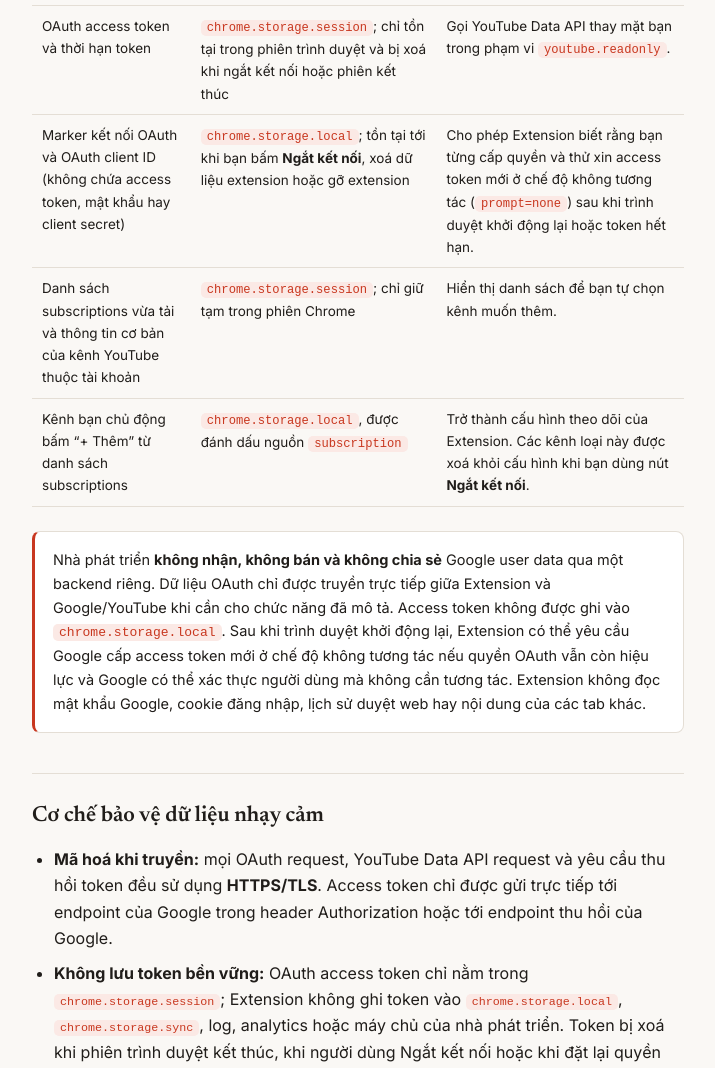
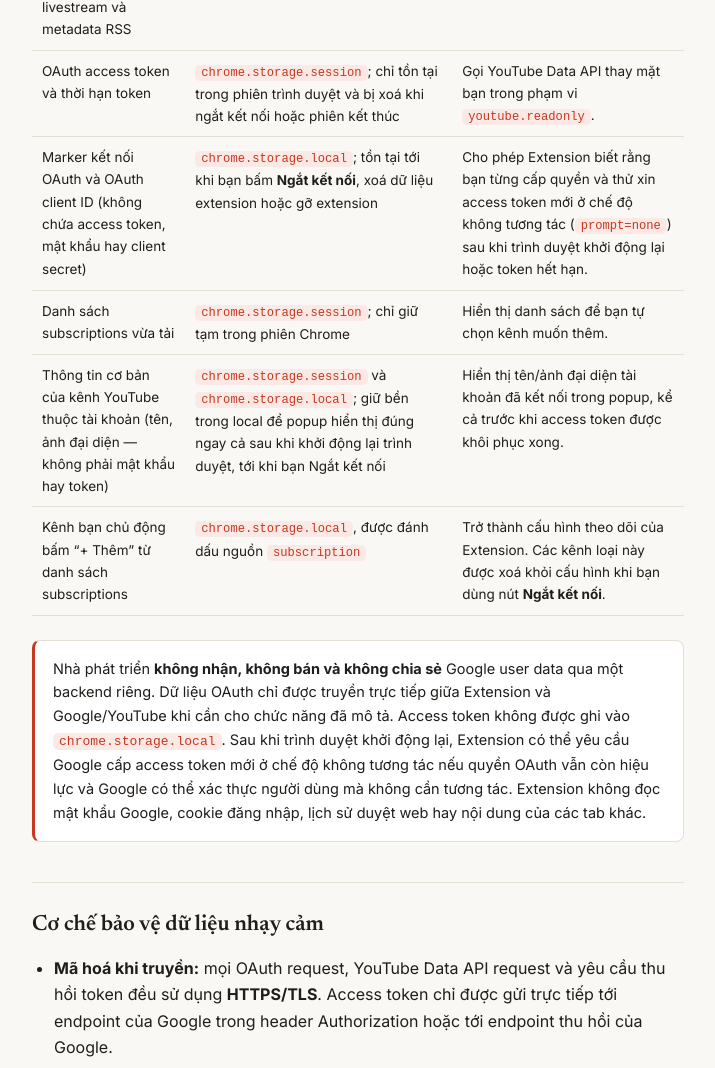
Before and after one commit to VanChuan1998/youtube-notify-extension, a browser extension: page web/privacy-policy.html in a window 1280 px wide. Shown: the part 1911-2979 px from the top of the page, without its empty margins (282-997 px from the left). Drawn offline with Linux system fonts and the light colour scheme.

Commit message:
feat: add CI workflow and privacy policy page

```diff
--- a/web/privacy-policy.html
+++ b/web/privacy-policy.html
@@ -276,9 +276,14 @@
         <td>Cho phép Extension biết rằng bạn từng cấp quyền và thử xin access token mới ở chế độ không tương tác (<code>prompt=none</code>) sau khi trình duyệt khởi động lại hoặc token hết hạn.</td>
       </tr>
       <tr>
-        <td>Danh sách subscriptions vừa tải và thông tin cơ bản của kênh YouTube thuộc tài khoản</td>
+        <td>Danh sách subscriptions vừa tải</td>
         <td><code>chrome.storage.session</code>; chỉ giữ tạm trong phiên Chrome</td>
         <td>Hiển thị danh sách để bạn tự chọn kênh muốn thêm.</td>
+      </tr>
+      <tr>
+        <td>Thông tin cơ bản của kênh YouTube thuộc tài khoản (tên, ảnh đại diện — không phải mật khẩu hay token)</td>
+        <td><code>chrome.storage.session</code> và <code>chrome.storage.local</code>; giữ bền trong local để popup hiển thị đúng ngay cả sau khi khởi động lại trình duyệt, tới khi bạn Ngắt kết nối</td>
+        <td>Hiển thị tên/ảnh đại diện tài khoản đã kết nối trong popup, kể cả trước khi access token được khôi phục xong.</td>
       </tr>
       <tr>
         <td>Kênh bạn chủ động bấm “+ Thêm” từ danh sách subscriptions</td>
@@ -352,7 +357,8 @@
       <tr><td>Your tracked-channel configuration, seen video IDs, pending livestream queue and RSS metadata</td><td><code>chrome.storage.local</code></td><td>Operate tracking, avoid reopening old videos and manage pending items.</td></tr>
       <tr><td>OAuth access token and expiry</td><td><code>chrome.storage.session</code>; only for the current browser session and deleted on disconnect/session end</td><td>Call the YouTube Data API on your behalf within the <code>youtube.readonly</code> scope.</td></tr>
       <tr><td>OAuth connection marker and OAuth client ID (no access token, password, or client secret)</td><td><code>chrome.storage.local</code> until you disconnect, clear Extension data, or uninstall</td><td>Let the Extension know that authorization was previously granted so it can try a non-interactive <code>prompt=none</code> authorization after browser restart or token expiry.</td></tr>
-      <tr><td>The subscriptions list just fetched and basic information about the account's YouTube channel</td><td><code>chrome.storage.session</code>; temporary for the current Chrome session</td><td>Display the list so you can choose channels to add.</td></tr>
+      <tr><td>The subscriptions list just fetched</td><td><code>chrome.storage.session</code>; temporary for the current Chrome session</td><td>Display the list so you can choose channels to add.</td></tr>
+      <tr><td>Basic information about the account's YouTube channel (name, avatar — not a password or token)</td><td><code>chrome.storage.session</code> and <code>chrome.storage.local</code>; kept in local storage so the popup still shows it correctly after a browser restart, until you Disconnect</td><td>Show the connected account's name/avatar in the popup, even before the access token has been silently restored.</td></tr>
       <tr><td>Channels you explicitly add from the subscriptions list</td><td><code>chrome.storage.local</code>, marked with source <code>subscription</code></td><td>Become tracking configuration and are deleted from the configuration when you use <strong>Disconnect</strong>.</td></tr>
     </table>
 
```
Also changed, not shown: .github/workflows/ci.yml.
